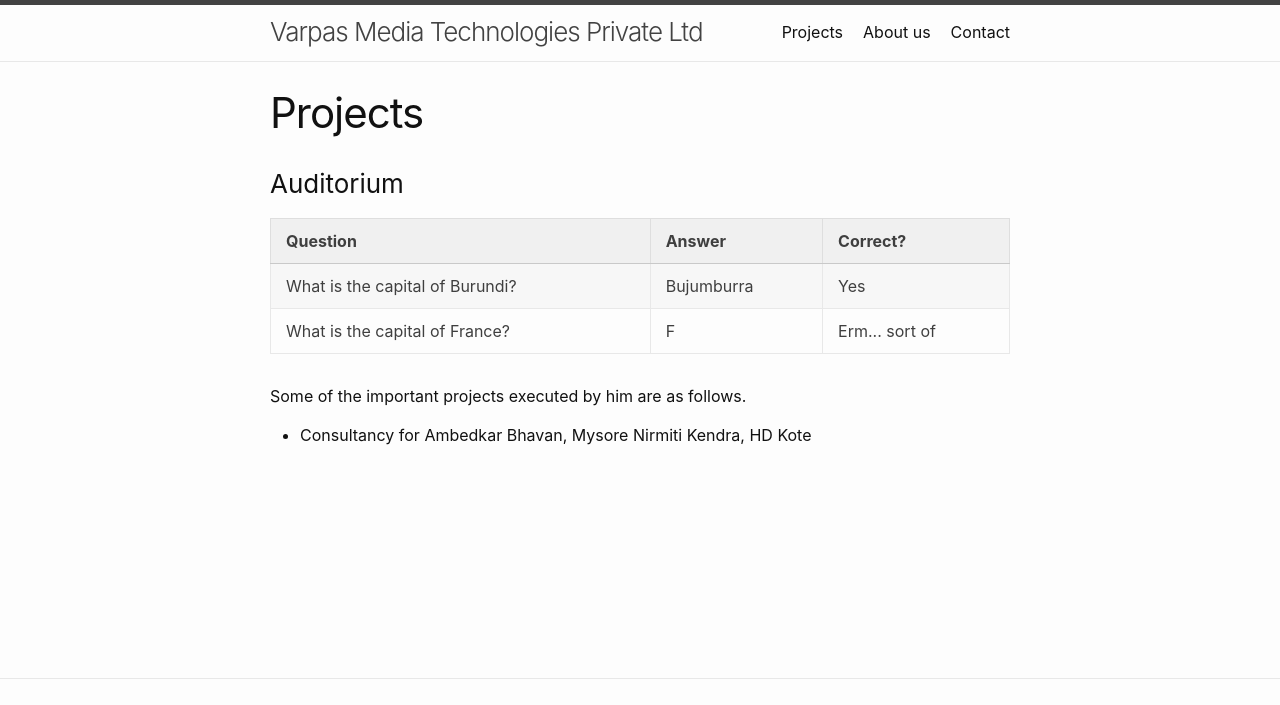
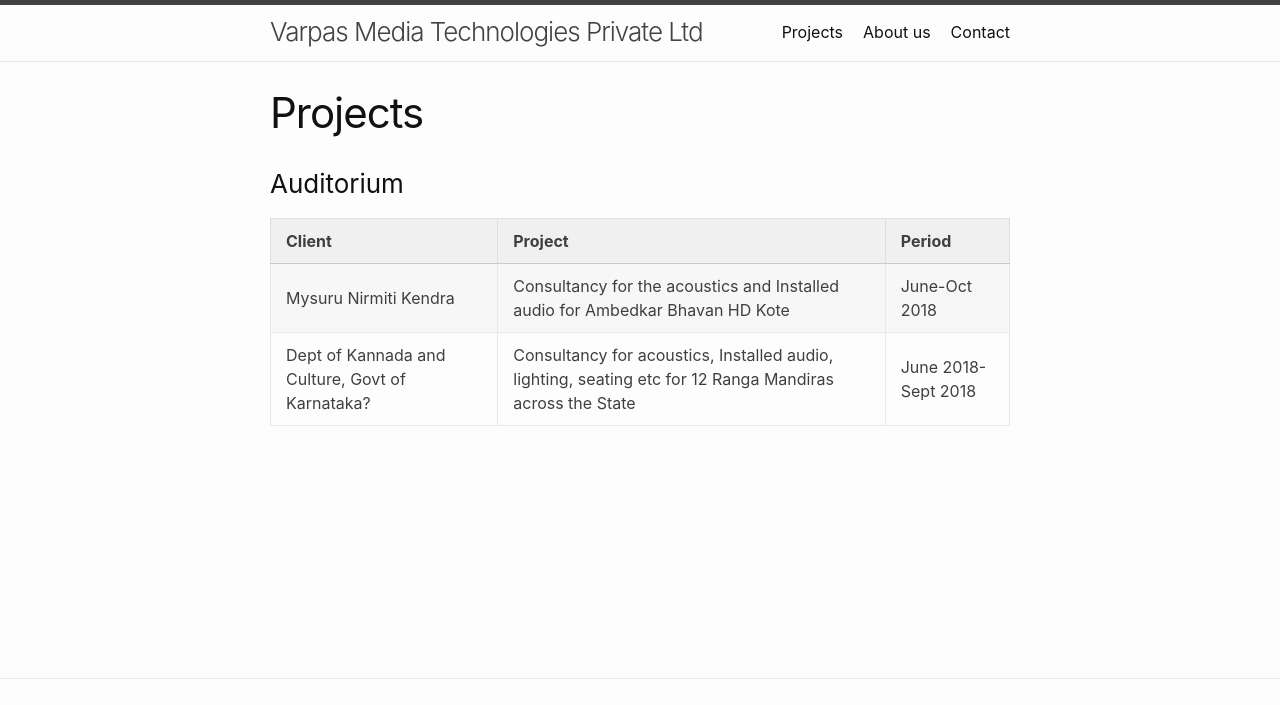
Before and after one commit to VarpasMedia/VarpasMedia.github.io, a Jekyll site: the page built from Projects.md, in a window 1280 px wide, cut to the strip 0-705 px from the top of the page. Built offline with Jekyll 4.4.1, drawn with Linux system fonts in a browser that asks for light colours; our own code applies the rules of GitHub Pages for plain Markdown files.

Commit message:
Update Projects.md

```diff
--- a/Projects.md
+++ b/Projects.md
@@ -10,25 +10,18 @@ permalink: /Projects/
 
 <table>
     <tr>
-        <th>Question</th>
-        <th>Answer</th>
-        <th>Correct?</th>
+        <th>Client</th>
+        <th>Project</th>
+        <th>Period</th>
     </tr>
     <tr>
-        <td>What is the capital of Burundi?</td>
-        <td>Bujumburra</td>
-        <td>Yes</td>
+        <td>Mysuru Nirmiti Kendra</td>
+        <td>Consultancy for the acoustics and Installed audio for Ambedkar Bhavan HD Kote</td>
+        <td>June-Oct 2018</td>
     </tr>
     <tr>
-        <td>What is the capital of France?</td>
-        <td>F</td>
-        <td>Erm... sort of</td>
+        <td>Dept of Kannada and Culture, Govt of Karnataka?</td>
+        <td>Consultancy for acoustics, Installed audio, lighting, seating etc for 12 Ranga Mandiras across the State</td>
+        <td>June 2018-Sept 2018</td>
     </tr>
 </table>
-
-Some of the important projects executed by him are as follows.
-
-<ul>
-<li>Consultancy for Ambedkar Bhavan, Mysore Nirmiti Kendra, HD Kote</li>
-
-<ul>
```
